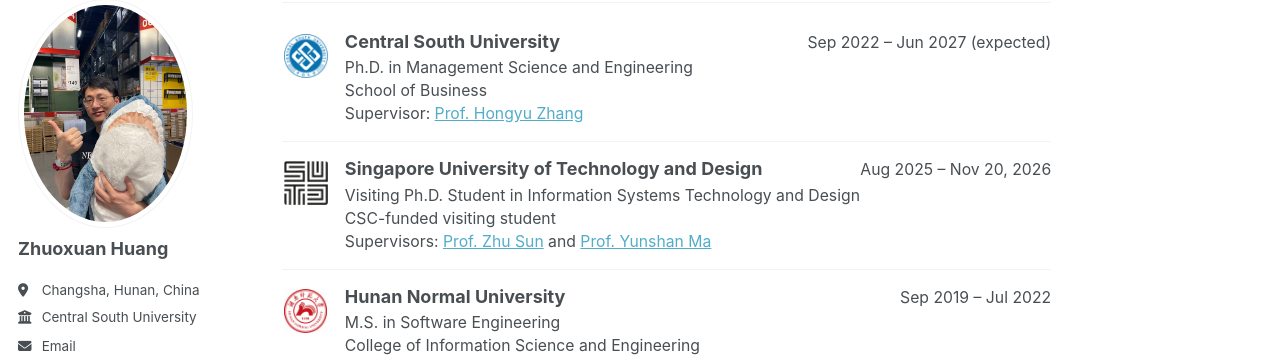
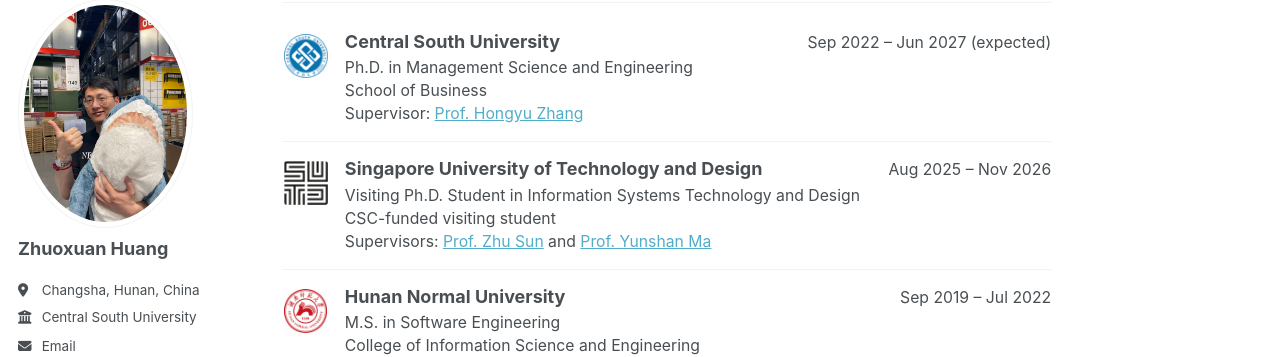
Before and after one commit to zelo2/zelo2.github.io, a Jekyll site: the page built from _pages/about.md, in a window 1280 px wide and 900 px high, scrolled down 601 px. Shown: the part 100-457 px from the top of the window. Built offline with Jekyll 4.4.1, drawn with Linux system fonts in a browser that asks for light colours; some web fonts are replaced; a script that is not in the unit is left out.

Commit message:
Show SUTD visiting dates by month

```diff
--- a/_pages/about.md
+++ b/_pages/about.md
@@ -33,7 +33,7 @@ Education
     <div class="education-details">
       <div class="education-heading">
         <h3>Singapore University of Technology and Design</h3>
-        <span class="education-date">Aug 2025 – Nov 20, 2026</span>
+        <span class="education-date">Aug 2025 – Nov 2026</span>
       </div>
       <p class="education-degree">Visiting Ph.D. Student in Information Systems Technology and Design</p>
       <p>CSC-funded visiting student</p>
```
